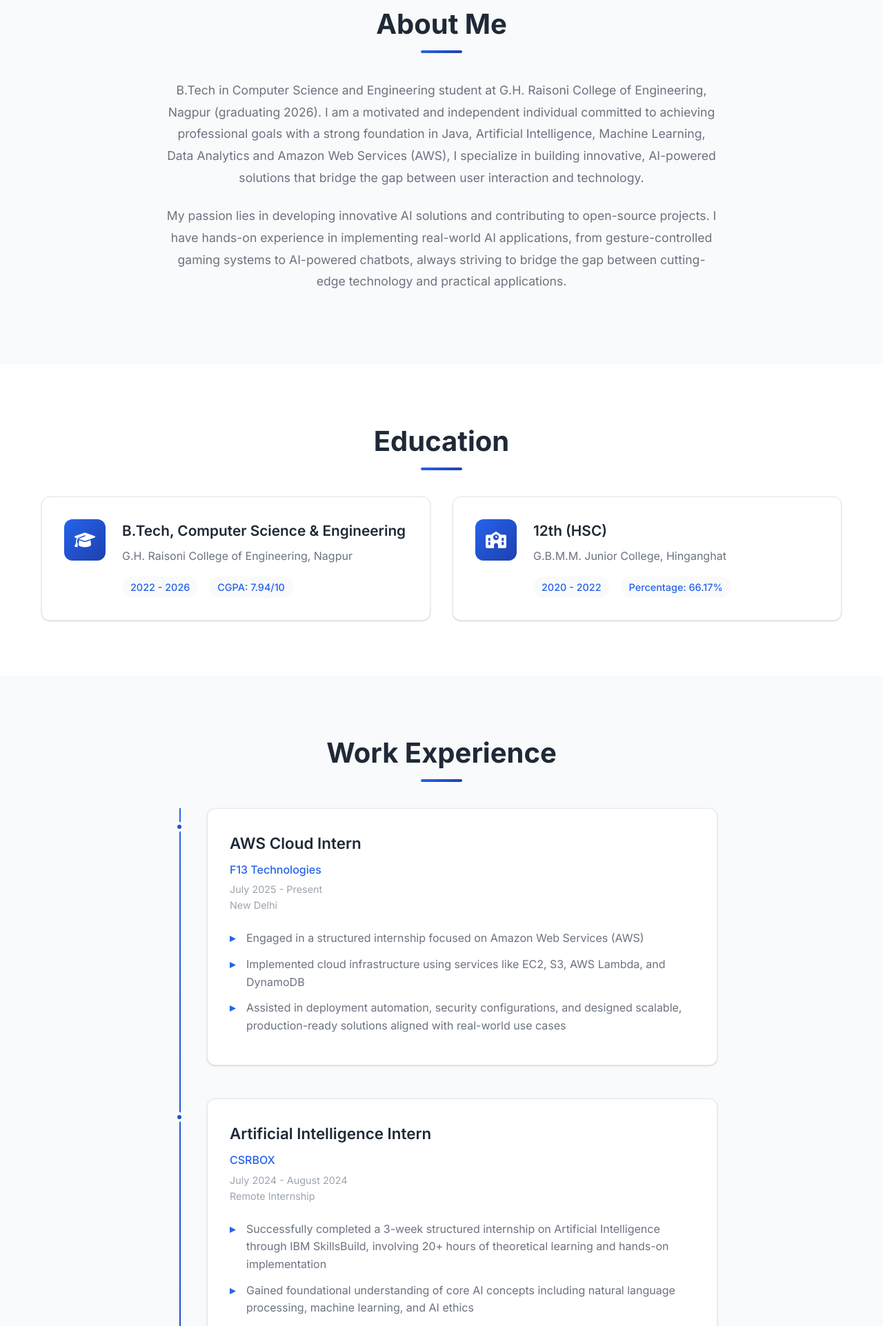
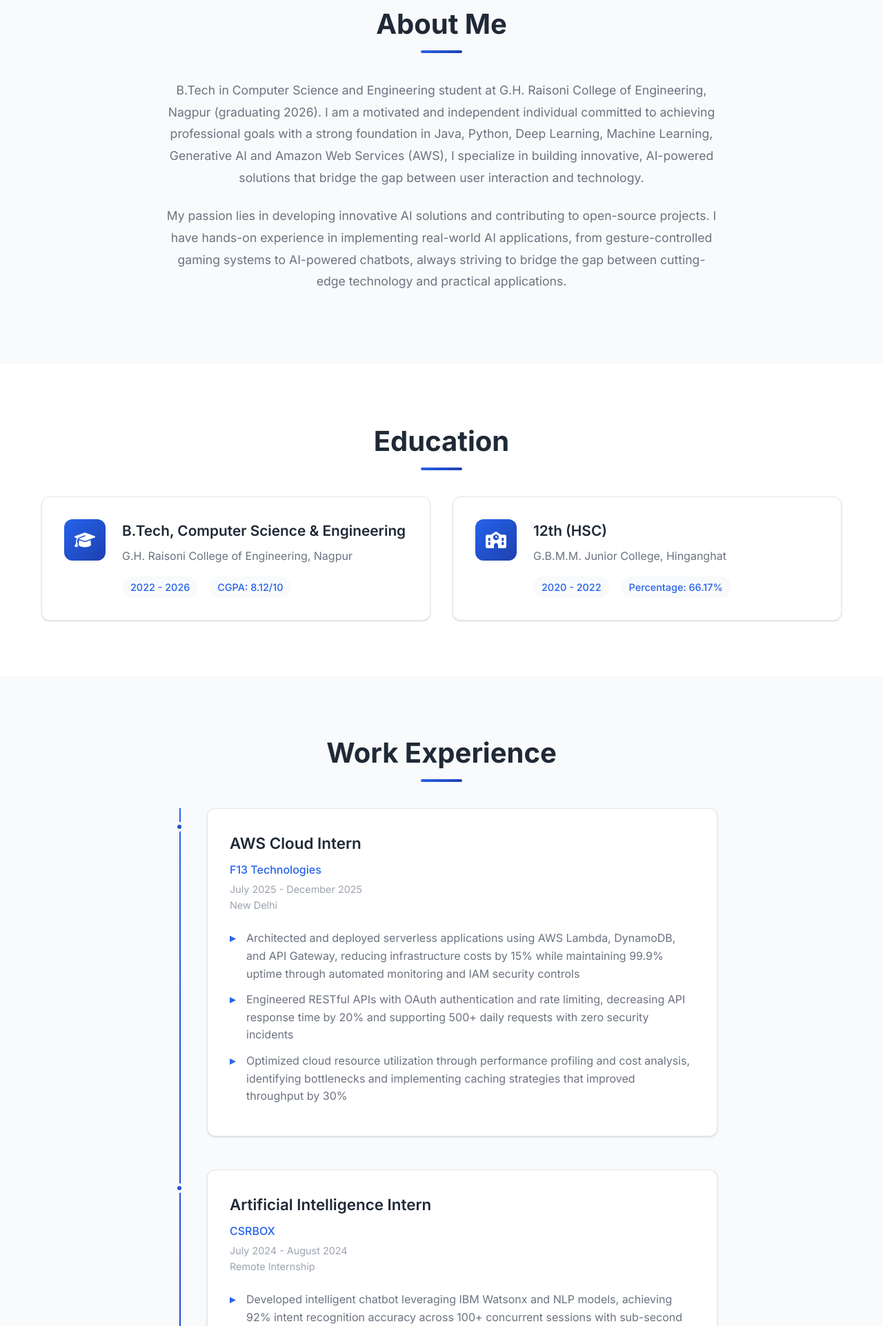
Before and after one commit to Deepkhivasara/Portfolio, a plain HTML site: page index.html in a window 1280 px wide. Shown: the part 877-2800 px from the top of the page at 69% size. Drawn offline with Linux system fonts and the light colour scheme.

Commit message:
Updated file

```diff
--- a/index.html
+++ b/index.html
@@ -3,7 +3,7 @@
 <head>
     <meta charset="UTF-8">
     <meta name="viewport" content="width=device-width, initial-scale=1.0">
-    <title>Deep Khivasara - Software Engineer</title>
+    <title>Deep Khivasara - Software Developer</title>
     <meta name="description" content="Deep Khivasara - B.Tech Computer Science student specializing in AI, Machine Learning, and Computer Vision. Portfolio showcasing projects, skills, and achievements.">
     <link rel="stylesheet" href="styles.css">
     <link href="https://fonts.googleapis.com/css2?family=Inter:wght@300;400;500;600;700&display=swap" rel="stylesheet">
@@ -76,7 +76,7 @@
             <div class="about-content">
                 <p class="about-text">
                     B.Tech in Computer Science and Engineering student at G.H. Raisoni College of Engineering, Nagpur (graduating 2026).
-                    I am a motivated and independent individual committed to achieving professional goals with a strong foundation in Java, Artificial Intelligence, Machine Learning, Data Analytics and Amazon Web Services (AWS), I specialize in building innovative, AI-powered solutions that bridge the gap between user interaction and technology.
+                    I am a motivated and independent individual committed to achieving professional goals with a strong foundation in Java, Python, Deep Learning, Machine Learning, Generative AI and Amazon Web Services (AWS), I specialize in building innovative, AI-powered solutions that bridge the gap between user interaction and technology.
                 </p>
                 <p class="about-text">
                     My passion lies in developing innovative AI solutions and contributing to open-source projects.
@@ -101,7 +101,7 @@
                         <p class="institution">G.H. Raisoni College of Engineering, Nagpur</p>
                         <div class="education-details">
                             <span class="year">2022 - 2026</span>
-                            <span class="grade">CGPA: 7.94/10</span>
+                            <span class="grade">CGPA: 8.12/10</span>
                         </div>
                     </div>
                 </div>
@@ -133,14 +133,14 @@
                         <div class="experience-header">
                             <h3>AWS Cloud Intern</h3>
                             <span class="company">F13 Technologies</span>
-                            <span class="duration">July 2025 - Present</span>
+                            <span class="duration">July 2025 - December 2025</span>
                             <span class="type">New Delhi</span>
                         </div>
                         <div class="experience-content">
                             <ul>
-                                <li>Engaged in a structured internship focused on Amazon Web Services (AWS)</li>
-                                <li>Implemented cloud infrastructure using services like EC2, S3, AWS Lambda, and DynamoDB</li>
-                                <li>Assisted in deployment automation, security configurations, and designed scalable, production-ready solutions aligned with real-world use cases</li>
+                                <li>Architected and deployed serverless applications using AWS Lambda, DynamoDB, and API Gateway, reducing infrastructure costs by 15% while maintaining 99.9% uptime through automated monitoring and IAM security controls</li>
+                                <li>Engineered RESTful APIs with OAuth authentication and rate limiting, decreasing API response time by 20% and supporting 500+ daily requests with zero security incidents</li>
+                                <li>Optimized cloud resource utilization through performance profiling and cost analysis, identifying bottlenecks and implementing caching strategies that improved throughput by 30%</li>
                             </ul>
                         </div>
                     </div>
@@ -156,11 +156,8 @@
                         </div>
                         <div class="experience-content">
                             <ul>
-                                <li>Successfully completed a 3-week structured internship on Artificial Intelligence through IBM SkillsBuild, involving 20+ hours of theoretical learning and hands-on implementation</li>
-                                <li>Gained foundational understanding of core AI concepts including natural language processing, machine learning, and AI ethics</li>
-                                <li>Worked collaboratively on a real-world project to develop an AI-powered chatbot using IBM Watsonx Assistant, applying conversational design principles, intents/entities training, and dialogue management</li>
-                                <li>Enhanced skills in problem-solving, collaboration, and user experience design within the scope of intelligent systems</li>
-                                <li>Mentored and supported by experts from IBM and CSRBOX, receiving feedback throughout the internship to refine technical skills</li>
+                                <li>Developed intelligent chatbot leveraging IBM Watsonx and NLP models, achieving 92% intent recognition accuracy across 100+ concurrent sessions with sub-second response times </li>
+                                <li>Designed conversational flows and integrated chatbot APIs with frontend React components, reducing customer support workload by automating 80% of common queries</li>
                             </ul>
                         </div>
                     </div>
@@ -206,6 +203,7 @@
                         <span class="skill-tag">HTML</span>
                         <span class="skill-tag">CSS</span>
                         <span class="skill-tag">Javascript</span>
+                        <span class="skill-tag">React</span>
                     </div>
                 </div>
                 <div class="skill-category">
@@ -219,7 +217,7 @@
                         <span class="skill-tag">Machine Learning</span>
                         <span class="skill-tag">Deep Learning</span>
                         <span class="skill-tag">NLP</span>
-                        <span class="skill-tag">Data Analytics</span>
+                        <span class="skill-tag">Generative AI</span>
                         <span class="skill-tag">REST APIs</span>
                     </div>
                 </div>
@@ -241,6 +239,7 @@
                         <span class="skill-tag">Communication</span>
                         <span class="skill-tag">Team Collaboration</span>
                         <span class="skill-tag">Documentation</span>
+                        <span class="skill-tag">Leadership</span>
                     </div>
                 </div>
             </div>
```
